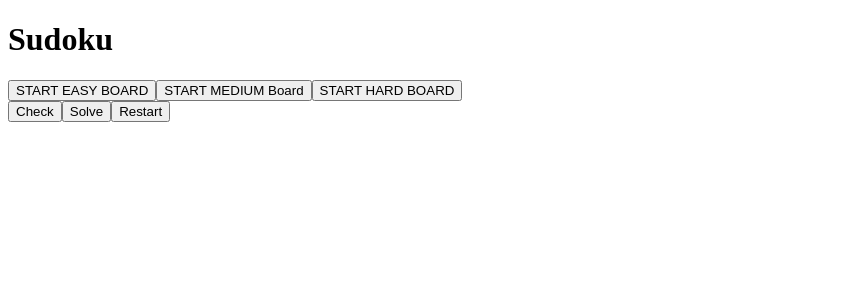
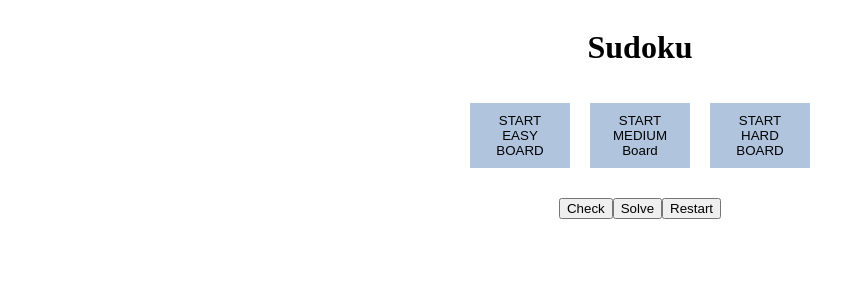
Before and after one commit to Przemekphob/sudoku_project, a React app: page / in a window 1280 px wide. Shown: the top 300 px of the page, without its empty margins (0-865 px from the left). Built offline with nearby package versions, Linux system fonts and the light colour scheme.

Commit message:
checker fixed, styles added

```diff
--- a/src/components/Board.css
+++ b/src/components/Board.css
@@ -1,3 +1,9 @@
-.tile {
+.board {
+  display: flex;
+  flex-flow: row wrap;
+  width: 600px;
+  justify-content: center;
+  align-items: flex-start;
+
 
 }
--- a/src/components/Board.js
+++ b/src/components/Board.js
@@ -1,5 +1,6 @@
 import React from 'react';
 import Tile from './Tile';
+import style from './Board.css';
 
 class Board extends React.Component {
   	constructor(props) {
@@ -10,7 +11,7 @@ class Board extends React.Component {
   	render() {
     const arrBoard = this.props.board.split('');
 	    return (
-	      	<div className={'board'}>
+	      	<div className={style.board}>
 	      	{arrBoard.map((tile, index) => <Tile
 	          	key={index}
 	          	id={index}
--- /dev/null
+++ b/src/components/DifficultyButtons.css
@@ -0,0 +1,14 @@
+.buttons {
+  text-align: center;
+  margin: 5px 0 20px;
+}
+.buttons button {
+  margin: 10px;
+  padding: 10px;
+  background: lightsteelblue;
+  width: 100px;
+  border: none;
+}
+.buttons button:hover {
+  background: blue;
+}
--- a/src/components/DifficultyButtons.js
+++ b/src/components/DifficultyButtons.js
@@ -1,8 +1,8 @@
 import React from "react";
-
+import style from './DifficultyButtons.css';
 
 const DifficultyButtons = props => (
-	<div>
+	<div className={style.buttons}>
 		<button onClick={props.setDifficultyEasy}>START EASY BOARD</button>
 		<button onClick={props.setDifficultyMedium}>START MEDIUM Board</button>
 		<button onClick={props.setDifficultyHard}>START HARD BOARD</button>
--- /dev/null
+++ b/src/components/Tile.css
@@ -0,0 +1,24 @@
+.tile {
+  	height: 60px;
+  	width: 60px;
+  	text-align: center;
+  	border: 2px solid #3498db;
+  	color: blue;
+  	font-size: 20px;
+}
+
+.tile:nth-child(3n) {
+  	border-right: 5px solid #2c3e50;
+}
+
+.tile:nth-child(9n) {
+  	border: 2px solid #3498db;
+}
+
+.tile:nth-child(n+19):nth-child(-n+27) {
+  	border-bottom: 5px solid #2c3e50;
+}
+
+.tile:nth-child(n+46):nth-child(-n+54) {
+  	border-bottom: 5px solid #2c3e50;
+}
--- a/src/components/Tile.js
+++ b/src/components/Tile.js
@@ -1,4 +1,5 @@
 import React from 'react';
+import style from './Tile.css';
 
 class Tile extends React.Component {
   	handleChange(e) {
@@ -14,6 +15,7 @@ class Tile extends React.Component {
         		data-id={this.props.id}
         		value={!isNaN(this.props.tile) ? this.props.tile : ''}
         		onChange={this.handleChange.bind(this)}
+        		className={style.tile}
       		/>
     	);
   	}
--- /dev/null
+++ b/src/containers/App.css
@@ -0,0 +1,6 @@
+.container {
+	display: flex;
+	justify-content: center;
+	align-items: center;
+	flex-direction: column;
+}
--- a/src/containers/App.js
+++ b/src/containers/App.js
@@ -1,6 +1,7 @@
 import React from "react";
 import sudoku from "sudoku-umd";
 import Board from "../components/Board.js";
+import style from './App.css';
 import DifficultyButtons from "../components/DifficultyButtons.js";
 
 class App extends React.Component {
@@ -61,7 +62,7 @@ class App extends React.Component {
 
   	handleCheck(e) {
     	const solve = sudoku.solve(this.state.board);
-    	const myBoard = this.updateBoard;
+    	const myBoard = this.state.board;
     	if (myBoard  === solve) {
     		alert("good solution");
     	} else {
@@ -82,7 +83,7 @@ class App extends React.Component {
 
 	render() {
 		return (
-			<div>
+			<div className={style.container}>
 				<h1>Sudoku</h1>
 				<DifficultyButtons
 					setDifficultyEasy={this.setDifficultyEasy.bind(this)}
@@ -96,8 +97,9 @@ class App extends React.Component {
 			   </div>
         		<Board board={this.state.board}
                		initialBoard={this.state.initialBoard}
-               		updateBoard={this.updateBoard}/>
-      			</div>
+               		updateBoard={this.updateBoard}
+               	/>
+      		</div>
 		);
 	}
 }
```
